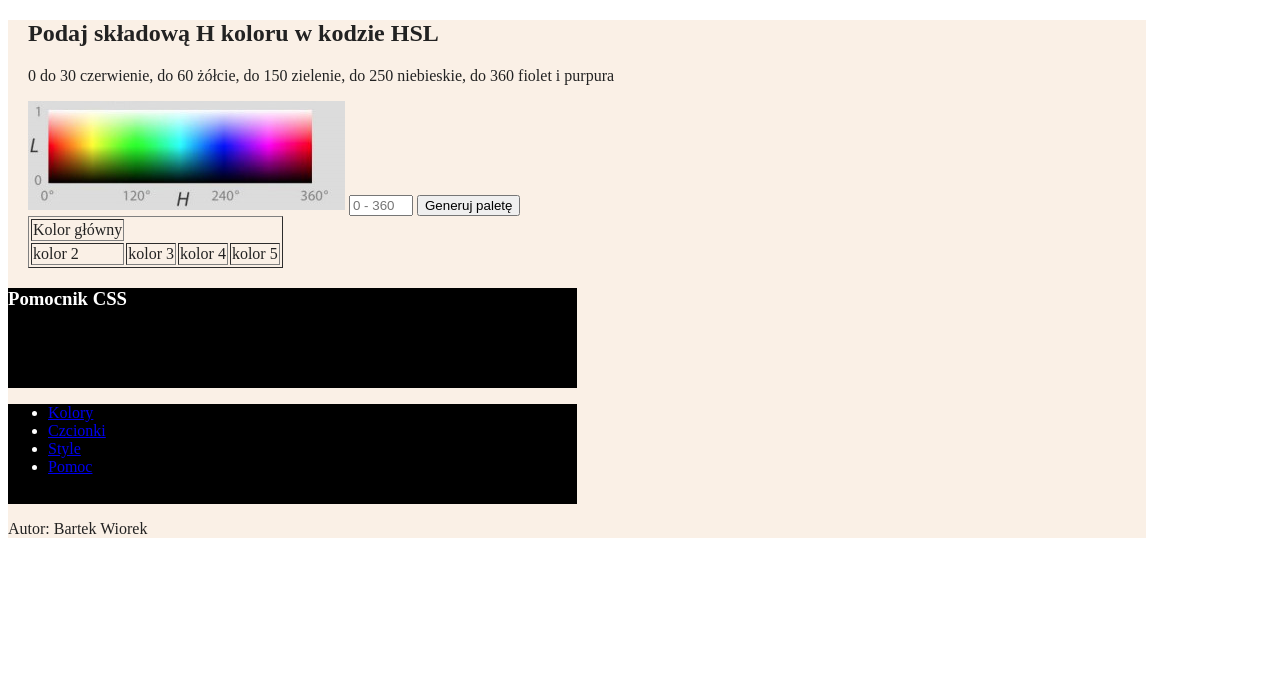
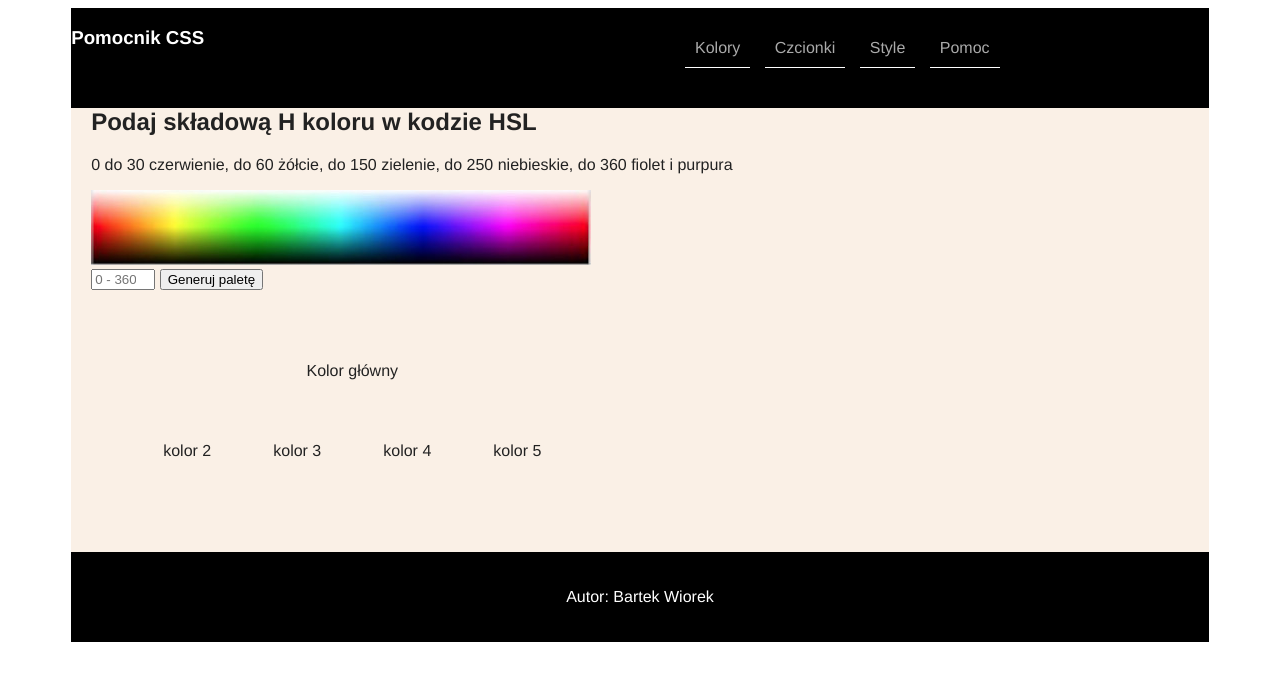
Before and after one commit to bartekwiorek/PAI, a PHP site: page /egzamin/egz2/index.html in a window 1280 px wide. Shown: the top 681 px of the page. Run offline with PHP 8.4, Linux system fonts and the light colour scheme.

Commit message:
Add files via upload

```diff
--- a/5klasa/egzaming/egzamin/egz2/index.html
+++ b/5klasa/egzaming/egzamin/egz2/index.html
@@ -6,39 +6,42 @@
     <title>Pomocnik CSS</title>
     <link rel="stylesheet" href="styl2.css">
 </head>
+<script src="skrypt.js"></script>
 <body>
-    <section id="kontener">
+<section id="kontener">
+    <section id="baner1">
+        <h1>Pomocnik CSS</h1>
+    </section>
+
+    <section id="baner2">
+        <ul>
+            <a href="kolory.html"><li>Kolory</li></a>
+            <a href="czcionki.html"><li>Czcionki</li></a>
+            <a href="style.html"><li>Style</li></a>
+            <a href="https://w3schools.com/css" target= "_blank"><li>Pomoc</li></a>
+        </ul>
+    </section>
+
+
         <section id="blokglowny">
             <h2>Podaj składową H koloru w kodzie HSL</h2>
             <p>0 do 30 czerwienie, do 60 żółcie, do 150 zielenie, do 250 niebieskie, do 360 fiolet i purpura</p>
-            <img src="kolory.jpg" alt="Przestrzeń barw HSL">
-            <input type="number" min="0" max="360" placeholder="0 - 360">
-            <input type="button" value="Generuj paletę" onclick="">
-            <table border="1">
-                <tr colspan="4">
-                    <td>Kolor główny</td>
+            <img src="kolory.jpg" alt="Przestrzeń barw HSL"><br>
+            <input type="number" id="numerki" min="0" max="360" placeholder="0 - 360">
+            <button onclick="sprawdz()">Generuj paletę</button>
+            <table>
+                <tr>
+                    <td id="kolor1" colspan="4">Kolor główny</td>
                 </tr>
                 <tr>
-                    <td>kolor 2</td>
-                    <td>kolor 3</td>
-                    <td>kolor 4</td>
-                    <td>kolor 5</td>
+                    <td id="kolor2">kolor 2</td>
+                    <td id="kolor3">kolor 3</td>
+                    <td id="kolor4">kolor 4</td>
+                    <td id="kolor5">kolor 5</td>
                 </tr>
             </table>
         </section>
 
-        <section id="baner1">
-            <h1>Pomocnik CSS</h1>
-        </section>
-
-        <section id="baner2">
-            <ul>
-                <li><a href="kolory.html">Kolory</a></li>
-                <li><a href="czcionki.html">Czcionki</a></li>
-                <li><a href="style.html">Style</a></li>
-                <li><a href="https://w3schools.com/css" target= "_blank">Pomoc</a></li>
-            </ul>
-        </section>
 
         <section id="stopka">
             <p>Autor: Bartek Wiorek</p>
--- /dev/null
+++ b/5klasa/egzaming/egzamin/egz2/skrypt.js
@@ -0,0 +1,14 @@
+let kolor1 = document.getElementById('kolor1')
+let kolor2 = document.getElementById('kolor2')
+let kolor3 = document.getElementById('kolor3')
+let kolor4 = document.getElementById('kolor4')
+let kolor5 = document.getElementById('kolor5')
+
+function sprawdz() {
+    let a = parseInt(document.getElementById('numerki').value)
+    kolor1.style= 'background-color: hsl(' + x + ', 100%, 50%)'
+    kolor2.style= 'background-color: hsl(' + x + ', 80%, 50%)'
+    kolor3.style= 'background-color: hsl(' + x + ', 60%, 50%)'
+    kolor4.style= 'background-color: hsl(' + x + ', 40%, 50%)'
+    kolor5.style= 'background-color: hsl(' + x + ', 20%, 50%)'
+}
--- a/5klasa/egzaming/egzamin/egz2/styl2.css
+++ b/5klasa/egzaming/egzamin/egz2/styl2.css
@@ -1,8 +1,8 @@
 #kontener{
-    font-style: helvetica, sans-serif;
+    font-family: Helvetica, sans-serif;
     background-color: linen;
     color: #222;
-    padding: auto;
+    margin: auto;
     width: 90%;
 }
 #baner1, #baner2{
@@ -10,10 +10,35 @@
     color: white;
     width: 50%;
     height: 100px;
+    float: left;
 }
 #blokglowny{
-    margin: 20px;
+    padding: 20px;
 }
 #stopka{
-
+    background-color: black;
+    color: white;
+    padding: 20px;
+    text-align: center;
 }
+table{
+    margin: 40px;
+}
+td{
+    padding: 30px;
+    text-align: center;
+    font: bold;
+}
+a{
+    color: #aaa;
+    text-decoration: none;
+}
+a:hover{
+    color: white;
+}
+li{
+    display: inline-block;
+    margin: 5px;
+    padding: 10px;
+    border-bottom: 1px solid white;
+}
```
Also changed, not shown: 5klasa/egzaming/egzamin/egz2/kolory.jpg.
